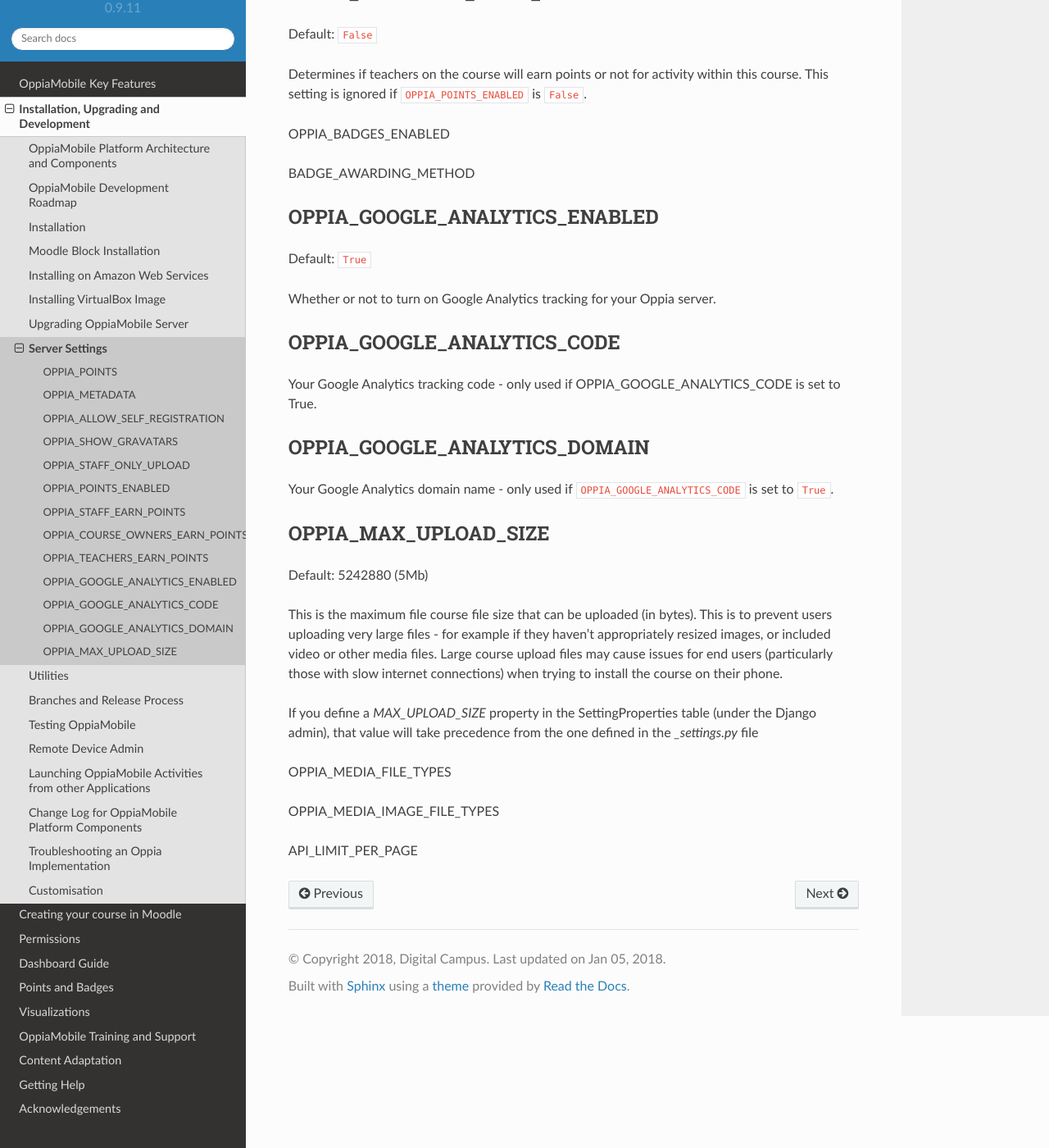
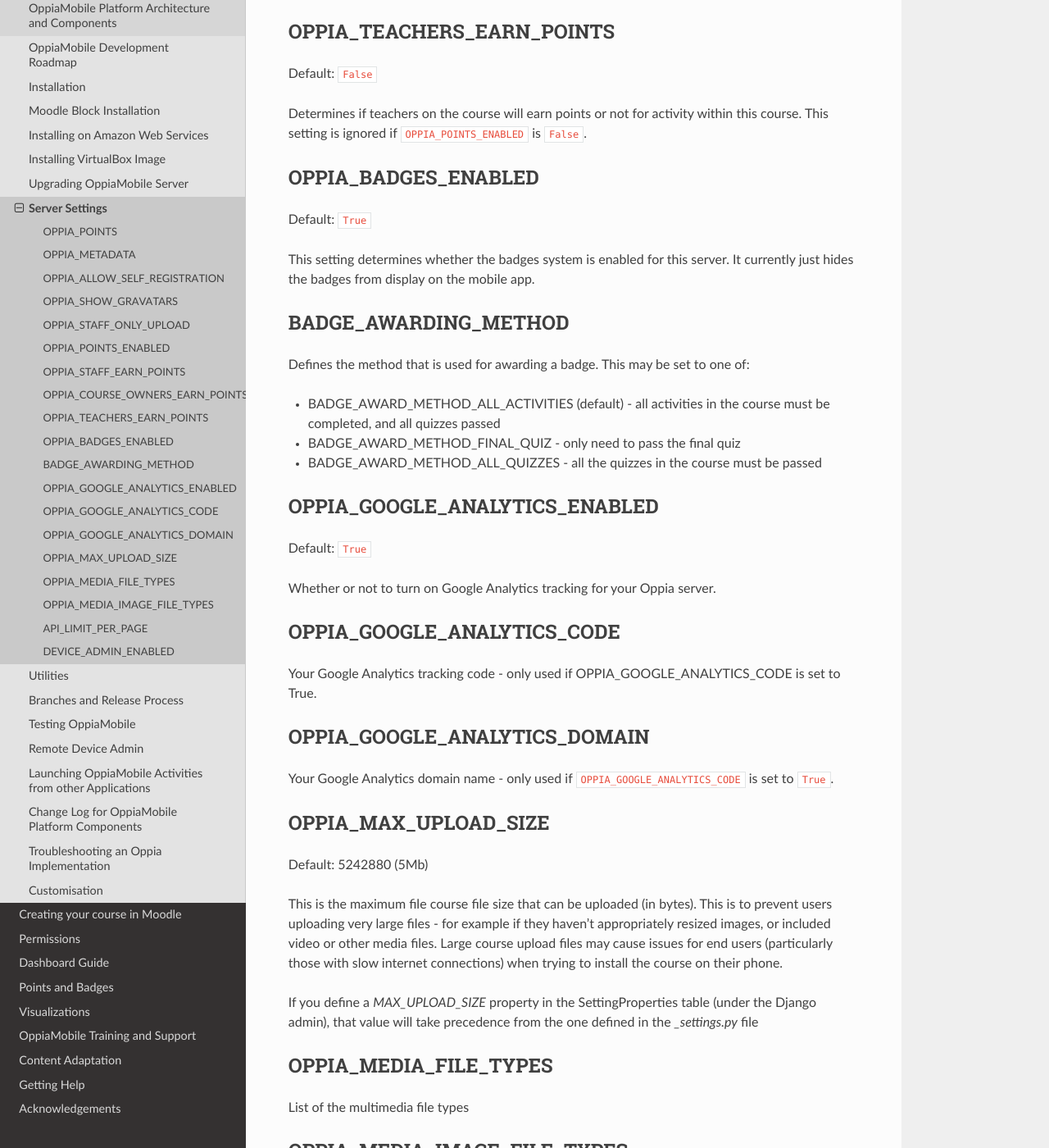
Before and after one commit to DigitalCampus/django-oppia, a Sphinx documentation site: the page built from docs/dev/settings.rst, in a window 1280 px wide and 1400 px high, scrolled down 1973 px. Shown: the whole window at 82% size. Built offline with Sphinx 7.4.7 and the Read the Docs theme 2.0.0, drawn with Linux system fonts in a browser that asks for light colours; the version number is read from the project's files by our own code; some of the changed text lies outside the part shown.

Commit message:
update docs

```diff
--- a/docs/dev/changelog_server.rst
+++ b/docs/dev/changelog_server.rst
@@ -15,6 +15,7 @@
 * 421: Move to django v1.11.6 - https://github.com/DigitalCampus/django-oppia/issues/issues/421
 * 377: Course activity on summary overview showing dates into far future - https://github.com/DigitalCampus/django-oppia/issues/issues/377
 * 390: Document management commands (purpose & how to run etc) - https://github.com/DigitalCampus/django-oppia/issues/issues/390
+* 431: Update to use TastyPie v0.14.0 - https://github.com/DigitalCampus/django-oppia/issues/issues/431
 
 Previous Versions
 ------------------
--- a/docs/dev/settings.rst
+++ b/docs/dev/settings.rst
@@ -34,6 +34,8 @@
 OPPIA_METADATA
 ---------------
 
+The defines the metadata info that is sent back from the app.
+
 OPPIA_ALLOW_SELF_REGISTRATION
 -----------------------------
 
@@ -66,7 +68,6 @@
 
 You can also give upload permissions to individual users (whatever their staff
 status) by setting the can_upload option to true in their user profile.
-
 
 
 OPPIA_POINTS_ENABLED
@@ -107,15 +108,21 @@
 
 
 OPPIA_BADGES_ENABLED
+----------------------
 
+Default: ``True``
+
+This setting determines whether the badges system is enabled for this server. It
+currently just hides the badges from display on the mobile app.
 
 BADGE_AWARDING_METHOD
+------------------------
 
+Defines the method that is used for awarding a badge. This may be set to one of:
 
-
-
-
-
+* BADGE_AWARD_METHOD_ALL_ACTIVITIES (default) - all activities in the course must be completed, and all quizzes passed
+* BADGE_AWARD_METHOD_FINAL_QUIZ - only need to pass the final quiz
+* BADGE_AWARD_METHOD_ALL_QUIZZES - all the quizzes in the course must be passed
 
 
 OPPIA_GOOGLE_ANALYTICS_ENABLED
@@ -154,8 +161,17 @@
 
 
 OPPIA_MEDIA_FILE_TYPES
+-----------------------
+
+List of the multimedia file types
+
+OPPIA_MEDIA_IMAGE_FILE_TYPES
+------------------------------
 
 
-OPPIA_MEDIA_IMAGE_FILE_TYPES
+API_LIMIT_PER_PAGE
+--------------------
 
-API_LIMIT_PER_PAGE
+
+DEVICE_ADMIN_ENABLED
+-----------------------
```
